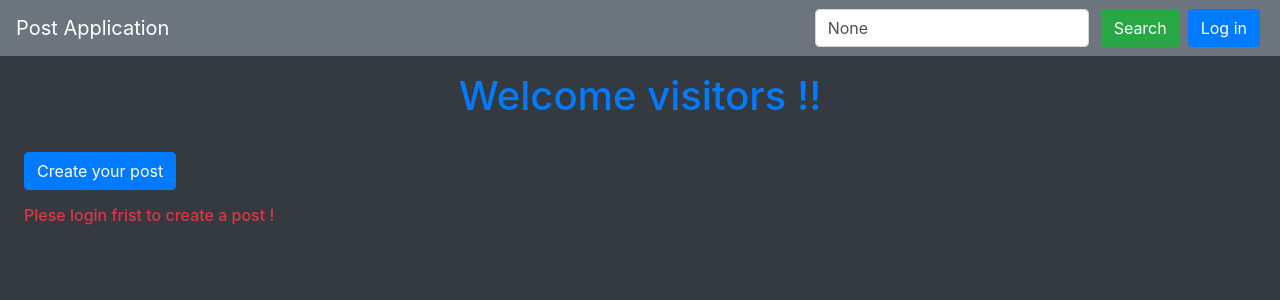
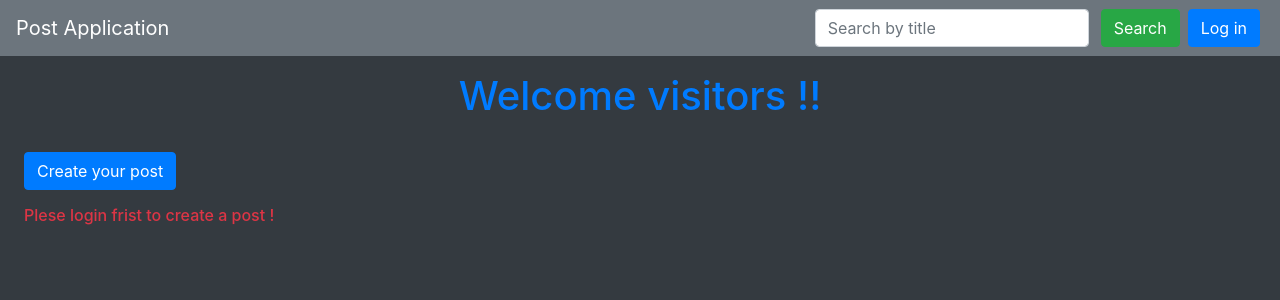
Before and after one commit to utsavgayawali/Post-Application, a Django app: page /post_list/ in a window 1280 px wide. Shown: the top 300 px of the page. Run offline with Django 5.2, Linux system fonts and the light colour scheme; data that the repository does not hold is empty; some libraries are stand-ins or nearby versions.

Commit message:
gradebook

```diff
--- a/templates/post_list.html
+++ b/templates/post_list.html
@@ -13,7 +13,7 @@
       </li>
     </ul>
     <form  method="GET" class="form-inline my-2 my-lg-0">
-      <input class="form-control mr-sm-2" type="search" placeholder="Search by title" aria-label="Search" value="{{query}}" name="q">
+      <input class="form-control mr-sm-2" type="search" placeholder="Search by title" aria-label="Search" value="{{query| default_if_none:''}}" name="q">
       <button class="btn btn-success my-2 my-sm-0 mx-1" type="submit">Search</button>
     </form>
     {% if user.is_authenticated %}
```
